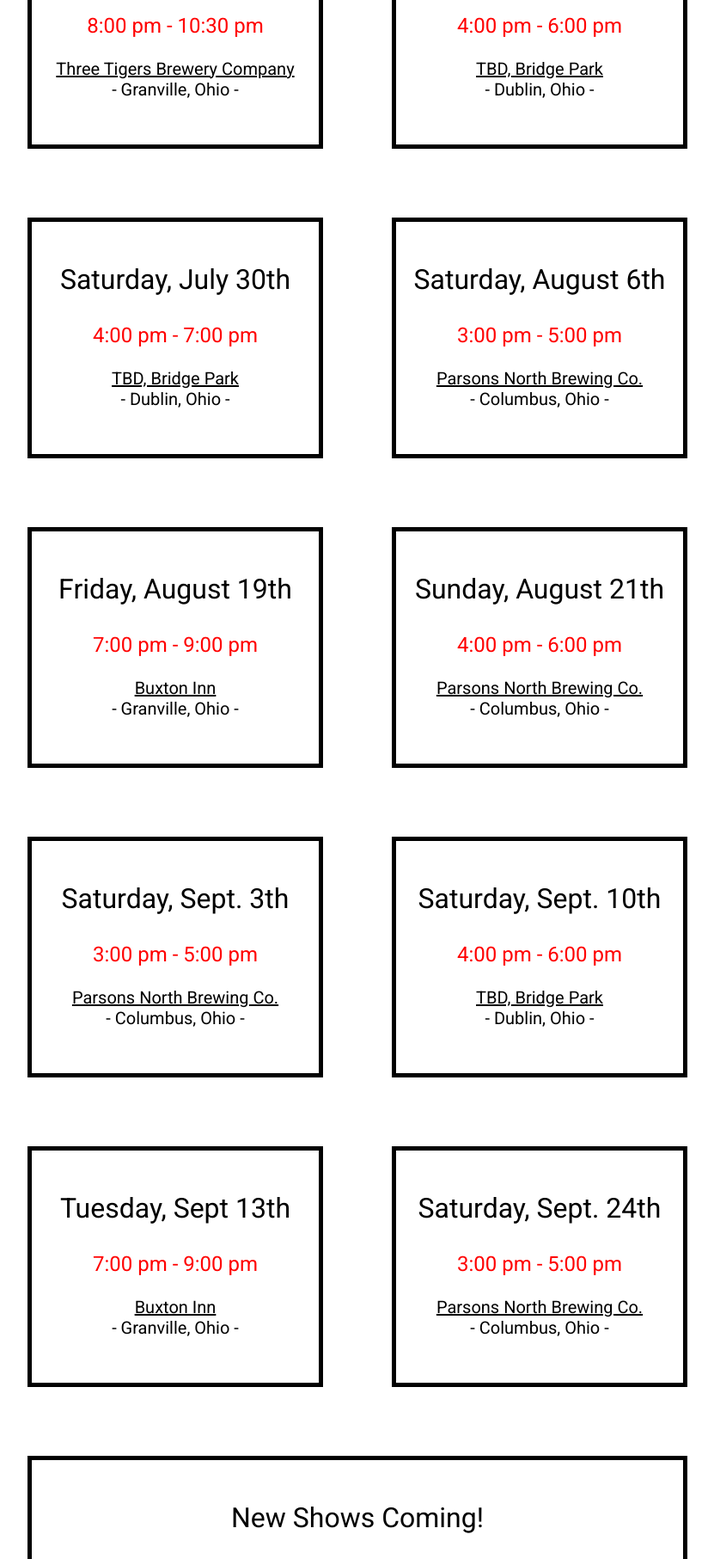
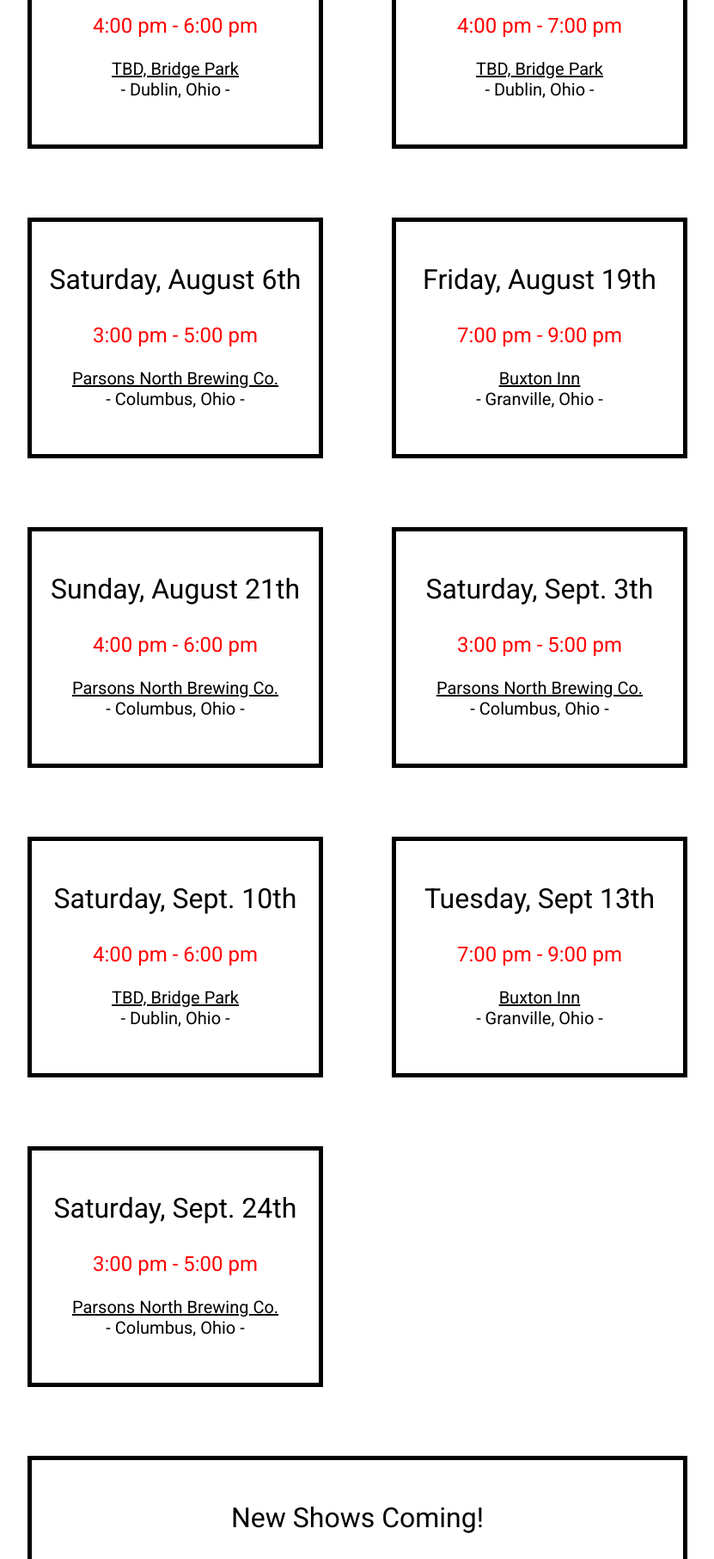
Before and after one commit to johnparrett/thepaperweights, a plain HTML site: page shows.html in a window 1280 px wide. Shown: the part 667-2480 px from the top of the page at 86% size, without its empty margins (224-1055 px from the left). Drawn offline with nearby package versions, Linux system fonts and the light colour scheme.

```diff
--- a/query.style.css
+++ b/query.style.css
@@ -39,7 +39,6 @@
           "show-element-7"
           "show-element-8"
           "show-element-9"
-          "show-element-10"
           "show-element-last";
       }
 }
--- a/shows.html
+++ b/shows.html
@@ -58,51 +58,46 @@
             <h2 class="h2"></h2>
             <div class="show-container"  id="show">
                 <div class="event show-element-1">
-                    <p class='date'>Saturday, June 25th</p>
-                    <p class='time'>8:00 pm - 10:30 pm</p>
-                    <p class='location'><a class='location-website' href='https://threetigersbrewing.com/' target="_blank">Three Tigers Brewery Company</a><br>- Granville, Ohio -</p>
-                </div>
-                <div class="event show-element-2">
                     <p class='date'>Saturday, July 9th</p>
                     <p class='time'>4:00 pm - 6:00 pm</p>
                     <p class='location'><a class='location-website' href='https://www.bridgepark.com/' target="_blank">TBD, Bridge Park</a><br>- Dublin, Ohio -</p>
                 </div>
-                <div class="event show-element-3">
+                <div class="event show-element-2">
                     <p class='date'>Saturday, July 30th</p>
                     <p class='time'>4:00 pm - 7:00 pm</p>
                     <p class='location'><a class='location-website' href='https://www.bridgepark.com/' target="_blank">TBD, Bridge Park</a><br>- Dublin, Ohio -</p>
                 </div>
-                <div class="event show-element-4">
+                <div class="event show-element-3">
                     <p class='date'>Saturday, August 6th</p>
                     <p class='time'>3:00 pm - 5:00 pm</p>
                     <p class='location'><a class='location-website' href='https://www.parsonsnorth.com/' target="_blank">Parsons North Brewing Co.</a><br>- Columbus, Ohio -</p>
                 </div>
-                <div class="event show-element-5">
+                <div class="event show-element-4">
                     <p class='date'>Friday, August 19th</p>
                     <p class='time'>7:00 pm - 9:00 pm</p>
                     <p class='location'><a class='location-website' href='https://www.buxtoninn.com/' target="_blank">Buxton Inn</a><br>- Granville, Ohio -</p>
                 </div>
-                <div class="event show-element-6">
+                <div class="event show-element-5">
                     <p class='date'>Sunday, August 21th</p>
                     <p class='time'>4:00 pm - 6:00 pm</p>
                     <p class='location'><a class='location-website' href='https://www.parsonsnorth.com/' target="_blank">Parsons North Brewing Co.</a><br>- Columbus, Ohio -</p>
                 </div>
-                <div class="event show-element-7">
+                <div class="event show-element-6">
                     <p class='date'>Saturday, Sept. 3th</p>
                     <p class='time'>3:00 pm - 5:00 pm</p>
                     <p class='location'><a class='location-website' href='https://www.parsonsnorth.com/' target="_blank">Parsons North Brewing Co.</a><br>- Columbus, Ohio -</p>
                 </div>
-                <div class="event show-element-8">
+                <div class="event show-element-7">
                     <p class='date'>Saturday, Sept. 10th</p>
                     <p class='time'>4:00 pm - 6:00 pm</p>
                     <p class='location'><a class='location-website' href='https://www.bridgepark.com/' target="_blank">TBD, Bridge Park</a><br>- Dublin, Ohio -</p>
                 </div>
-                <div class="event show-element-9">
+                <div class="event show-element-8">
                     <p class='date'>Tuesday, Sept 13th</p>
                     <p class='time'>7:00 pm - 9:00 pm</p>
                     <p class='location'><a class='location-website' href='https://www.buxtoninn.com/' target="_blank">Buxton Inn</a><br>- Granville, Ohio -</p>
                 </div>
-                <div class="event show-element-10">
+                <div class="event show-element-9">
                     <p class='date'>Saturday, Sept. 24th</p>
                     <p class='time'>3:00 pm - 5:00 pm</p>
                     <p class='location'><a class='location-website' href='https://www.parsonsnorth.com/' target="_blank">Parsons North Brewing Co.</a><br>- Columbus, Ohio -</p>
--- a/style.css
+++ b/style.css
@@ -451,7 +451,7 @@ h3 {
       "show-element-3 show-element-4"
       "show-element-5 show-element-6"
       "show-element-7 show-element-8"
-      "show-element-9 show-element-10"
+      "show-element-9 ."
       "show-element-last show-element-last";
 }
 
@@ -489,10 +489,6 @@ h3 {
 
 .show-element-9 {
     grid-area: show-element-9;
-}
-
-.show-element-10 {
-    grid-area: show-element-10;
 }
 
   .show-element-last {
```
